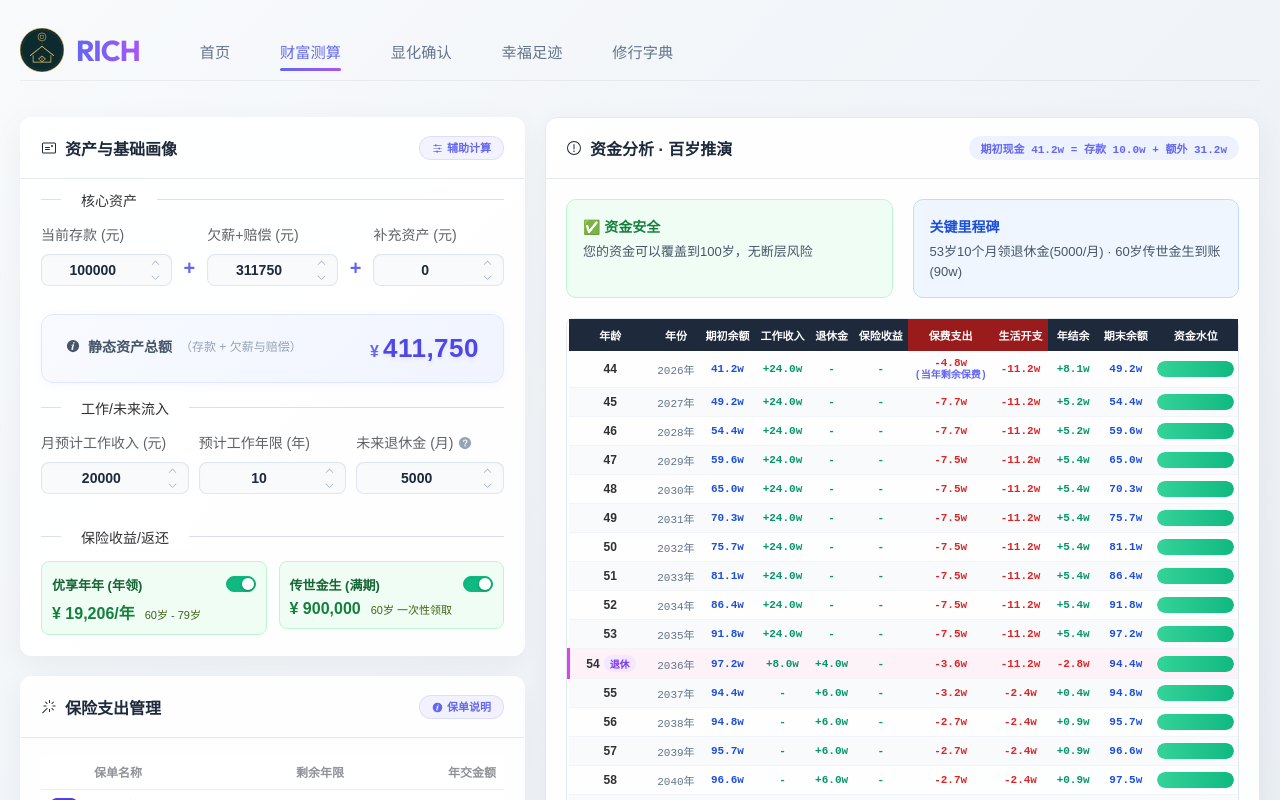
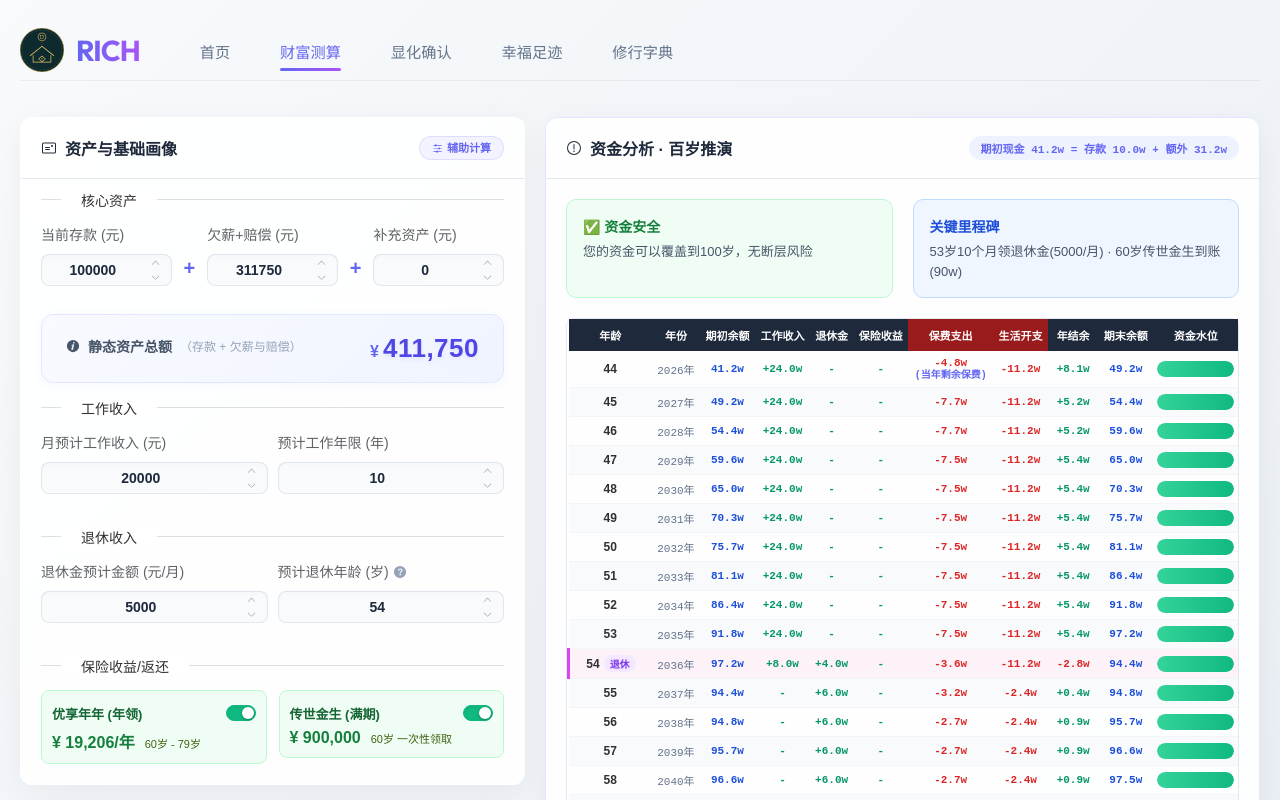
Before and after one commit to Deshui-Wang/2026-04-08-happylife, a Vue app: page / in a window 1280 px wide. Both pictures are taken after a click on the tab "财富测算". Shown: the top 800 px of the page. Built offline with nearby package versions, Linux system fonts and the light colour scheme.

Commit message:
feat: 拆分工作收入与退休收入板块，新增预计退休年龄输入框

```diff
--- a/src/views/AlsoHomeView.vue
+++ b/src/views/AlsoHomeView.vue
@@ -79,23 +79,32 @@
               </div>
             </div>
 
-            <el-divider content-position="left">工作/未来流入</el-divider>
+            <el-divider content-position="left">工作收入</el-divider>
             <el-row :gutter="10">
-              <el-col :xs="24" :sm="8">
+              <el-col :xs="24" :sm="12">
                 <el-form-item label="月预计工作收入 (元)">
                   <el-input-number v-model="assets.workingIncome" :precision="0" :step="1000" style="width: 100%" controls-position="right" />
                 </el-form-item>
               </el-col>
-              <el-col :xs="24" :sm="8">
+              <el-col :xs="24" :sm="12">
                 <el-form-item label="预计工作年限 (年)">
                   <el-input-number v-model="assets.workingYears" :precision="0" :step="1" :min="0" style="width: 100%" controls-position="right" />
                 </el-form-item>
               </el-col>
-              <el-col :xs="24" :sm="8">
+            </el-row>
+
+            <el-divider content-position="left">退休收入</el-divider>
+            <el-row :gutter="10">
+              <el-col :xs="24" :sm="12">
+                <el-form-item label="退休金预计金额 (元/月)">
+                  <el-input-number v-model="assets.estimatedPension" :precision="0" :step="500" :min="0" style="width: 100%" controls-position="right" />
+                </el-form-item>
+              </el-col>
+              <el-col :xs="24" :sm="12">
                 <el-form-item>
                   <template #label>
                     <div style="display: flex; align-items: center; gap: 4px;">
-                      <span>未来退休金 (月)</span>
+                      <span>预计退休年龄 (岁)</span>
                       <el-tooltip placement="top">
                         <template #content>
                           {{ retirementInfo.age }}退休 | 距离退休 {{ retirementInfo.yearsLeft }} 年
@@ -104,7 +113,7 @@
                       </el-tooltip>
                     </div>
                   </template>
-                  <el-input-number v-model="assets.estimatedPension" :precision="0" :step="500" :min="0" style="width: 100%" controls-position="right" />
+                  <el-input-number v-model="assets.retirementAge" :precision="0" :step="1" :min="30" :max="100" style="width: 100%" controls-position="right" />
                 </el-form-item>
               </el-col>
             </el-row>
@@ -308,14 +317,14 @@
               <tbody>
                 <tr v-for="(row, idx) in bridgeData" :key="idx"
                     :class="{
-                      milestone36: row.year === 2036,
+                      milestone36: row.year === (1982 + Number(assets.retirementAge || 54)),
                       milestone60: row.age === 60,
                       danger: row.balance <= 0,
                       warning: row.balance > 0 && row.balance < 50000
                     }">
                   <td class="age-cell">
                     <strong>{{ row.age }}</strong>
-                    <span v-if="row.year === 2036" class="milestone-tag pension-tag">退休</span>
+                    <span v-if="row.year === (1982 + Number(assets.retirementAge || 54))" class="milestone-tag pension-tag">退休</span>
                     <span v-if="row.age === 60" class="milestone-tag ins-tag">保险到期</span>
                   </td>
                   <td class="num-cell" style="color: #64748b; font-weight: 500;">
@@ -620,6 +629,7 @@ const assets = reactive({
   workingIncome: 20000,
   workingYears: 10,
   estimatedPension: 5000,
+  retirementAge: 54, // 预计退休年龄 (岁)
   returns: [
     { name: '优享年年', amount: 19206, start: 60, end: 79, enabled: true },
     { name: '传世金生', amount: 900000, age: 60, enabled: true }
@@ -731,7 +741,9 @@ watch(() => insuranceList.value.find(i => i.name.includes('传世金生'))?.enab
 
 const currentAge = computed(() => dayjs('2026-07-01').diff(dayjs(userProfile.birthday), 'year'))
 const retirementInfo = computed(() => {
-  return { age: '53岁10个月', yearsLeft: Math.max(0, 53 - 43), estimatedPension: assets.estimatedPension }
+  const retAge = Number(assets.retirementAge || 54)
+  const yearsLeft = Math.max(0, retAge - currentAge.value)
+  return { age: `${retAge}岁`, yearsLeft, estimatedPension: assets.estimatedPension }
 })
 
 const activeAnnualPremium = computed(() => insuranceList.value.filter(i => i.enabled && i.yearsLeft > 0).reduce((s, i) => s + i.premium, 0))
@@ -751,6 +763,7 @@ const bridgeData = computed(() => {
   let bal = totalAssets.value // 期初现金池
   const maxBal = totalAssets.value // 用于水位条百分比基准
   const maxAge = 100
+  const retYear = 1982 + Number(assets.retirementAge || 54)
 
   for (let age = currentAge.value; age < maxAge; age++) {
     const t = age - currentAge.value
@@ -759,12 +772,12 @@ const bridgeData = computed(() => {
     // 收入
     let jobIncome = 0
     let pensionIncome = 0
-    if (year < 2036) {
+    if (year < retYear) {
       jobIncome = t < assets.workingYears ? assets.workingIncome * 12 : 0
       pensionIncome = 0
-    } else if (year === 2036) {
-      // 2036年5月退休，前4个月工作，后8个月领退休金
-      jobIncome = assets.workingYears >= 10 ? assets.workingIncome * 4 : 0
+    } else if (year === retYear) {
+      // 退休当年：前4个月工作，后8个月领退休金
+      jobIncome = assets.workingYears >= (retYear - 2026) ? assets.workingIncome * 4 : 0
       pensionIncome = assets.estimatedPension * 8
     } else {
       jobIncome = t < assets.workingYears ? assets.workingIncome * 12 : 0
```
Also changed, not shown: 5 other files (tests, documents, lock files or other folders).
